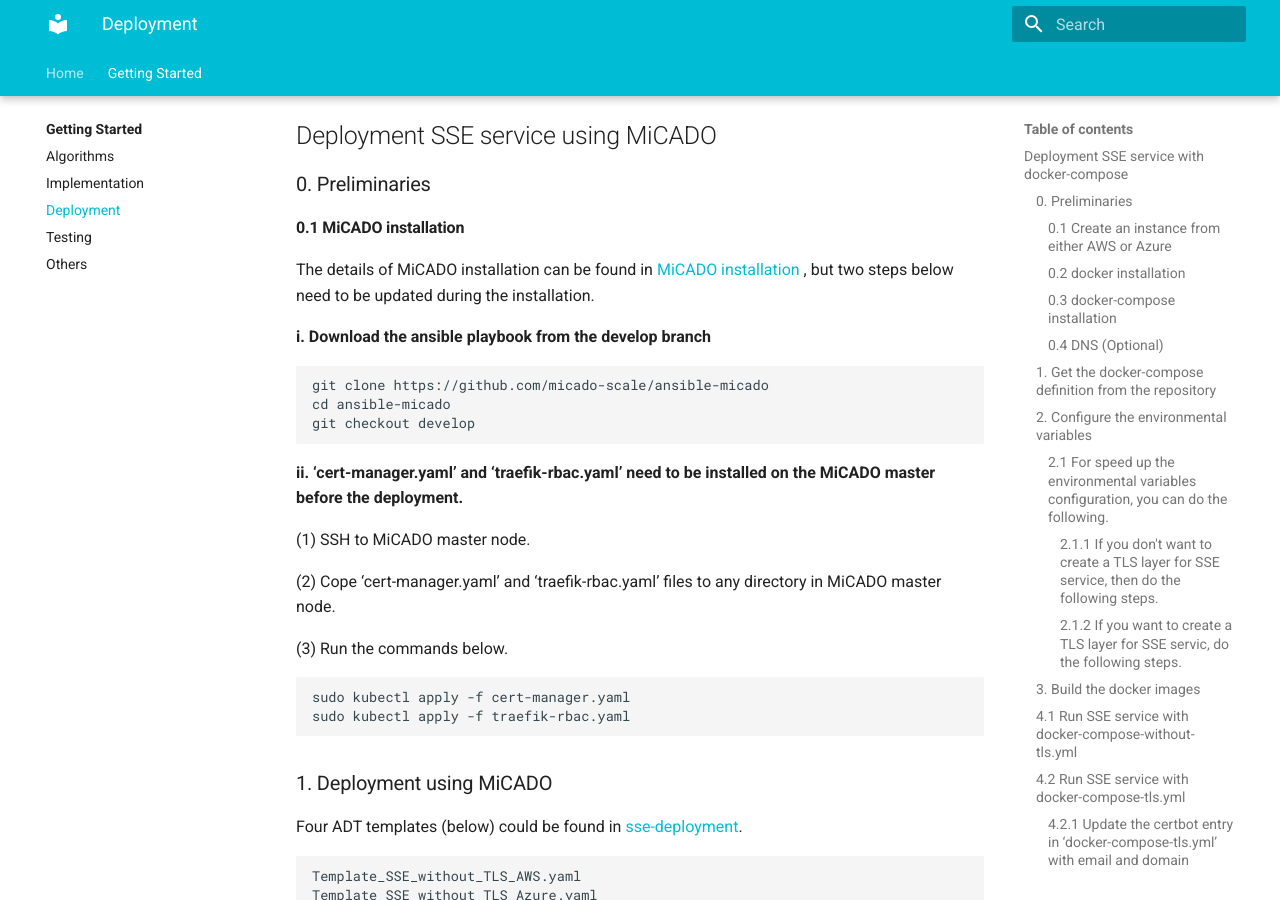
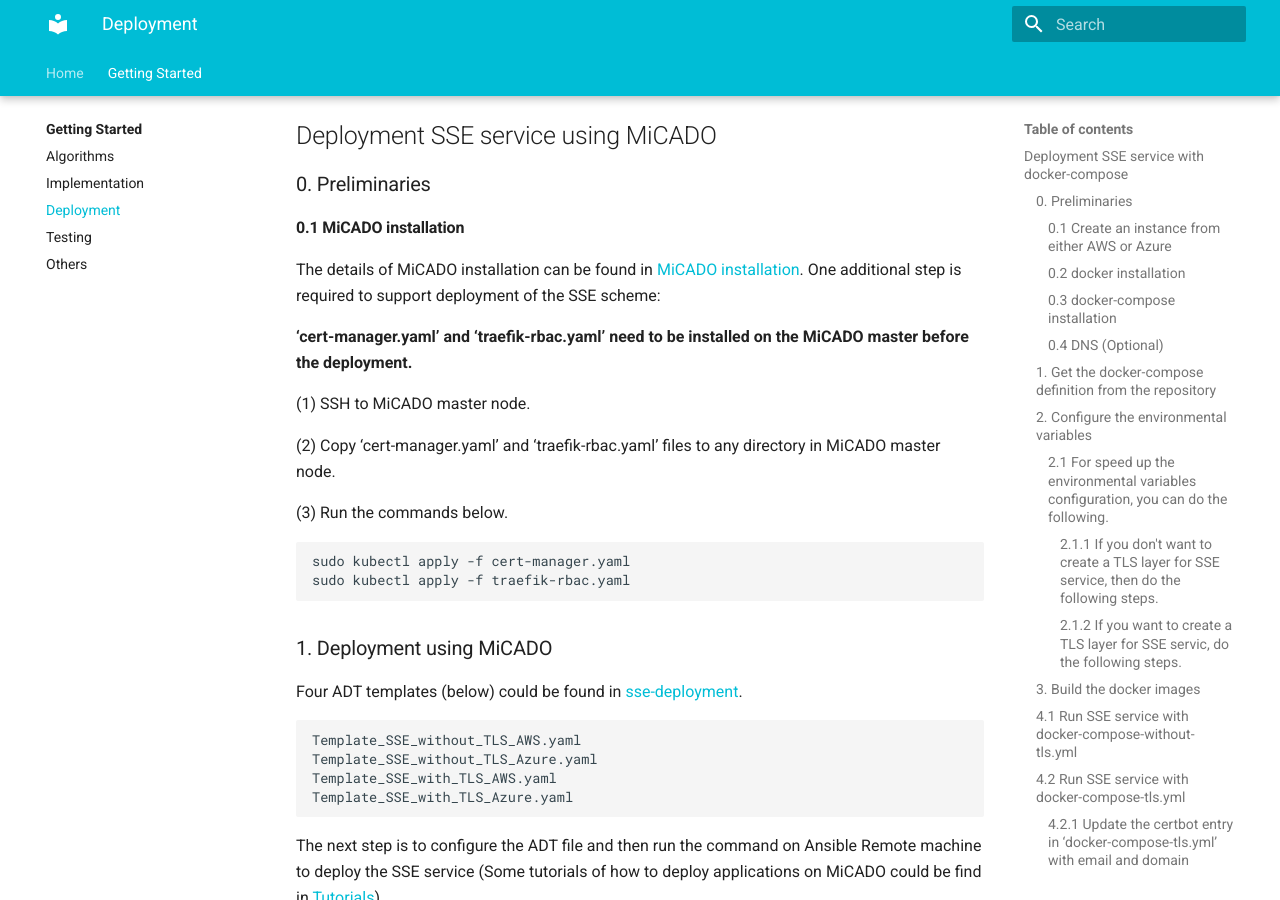
Before and after one commit to UoW-CPC/SSE-Documentation, an MkDocs documentation site: the page built from docs/start/Deployment.md, in a window 1280 px wide and 900 px high, scrolled down 5034 px. Built offline with MkDocs 1.6.1 and Material for MkDocs 9.7.7, drawn with Linux system fonts in a browser that asks for light colours.

Commit message:
docs(deploy): install using latest micado docs

```diff
--- a/docs/start/Deployment.md
+++ b/docs/start/Deployment.md
@@ -169,20 +169,13 @@
 ## Deployment SSE service using MiCADO
 ### 0. Preliminaries
 #### 0.1 MiCADO installation
- The details of MiCADO installation can be found in [MiCADO installation ](https://micado-scale.readthedocs.io/en/develop/deployment.html) , but two steps below need to be updated during the installation.
+ The details of MiCADO installation can be found in [MiCADO installation](https://micado-scale.readthedocs.io/en/latest/deployment.html). One additional step is required to support deployment of the SSE scheme:
 
- **i. Download the ansible playbook from the develop branch**
-
-    git clone https://github.com/micado-scale/ansible-micado
-    cd ansible-micado
-    git checkout develop
-
-
- **ii. ‘cert-manager.yaml’ and ‘traefik-rbac.yaml’ need to be installed on the MiCADO master before the deployment.**
+ **‘cert-manager.yaml’ and ‘traefik-rbac.yaml’ need to be installed on the MiCADO master before the deployment.**
 
  (1) SSH to MiCADO master node.
 
- (2) Cope ‘cert-manager.yaml’ and ‘traefik-rbac.yaml’ files to any directory in MiCADO master node.
+ (2) Copy ‘cert-manager.yaml’ and ‘traefik-rbac.yaml’ files to any directory in MiCADO master node.
 
  (3) Run the commands below.
 
```
